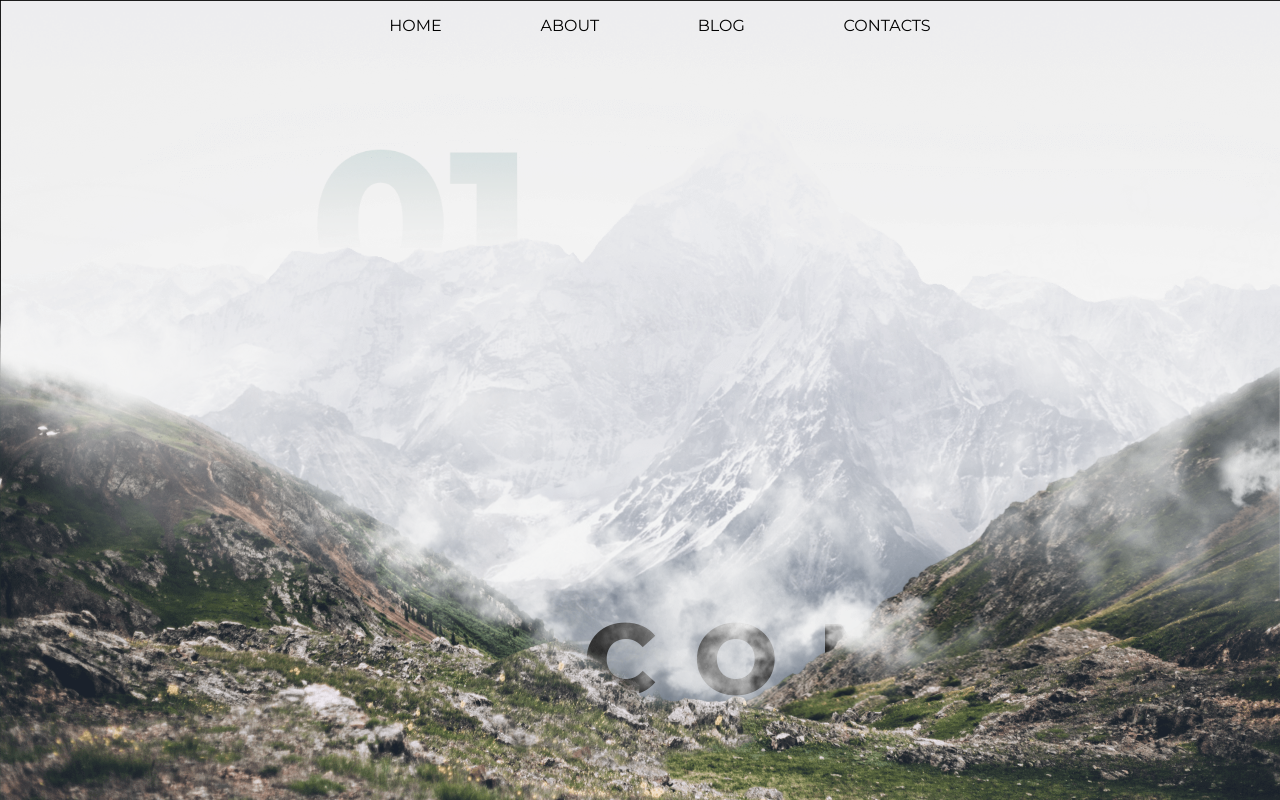
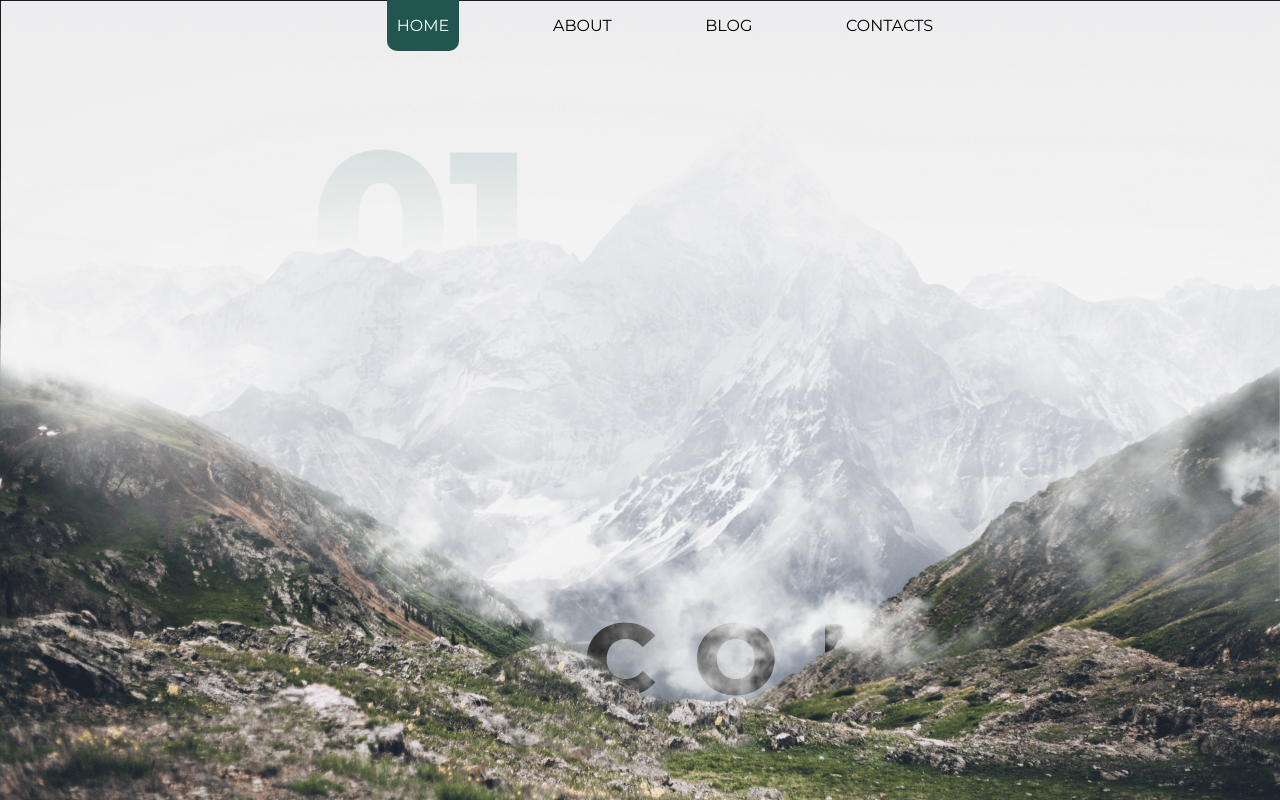
Before and after one commit to dima-kelasev/Blog, a React (Create React App) app: page / in a window 1280 px wide. Shown: the top 800 px of the page. Built offline with nearby package versions, Linux system fonts and the light colour scheme; what react-alert-template-basic would draw is missing.

Commit message:
fix text about

```diff
--- a/package.json
+++ b/package.json
@@ -22,6 +22,7 @@
     "react-router-dom": "^5.2.0",
     "react-scripts": "4.0.3",
     "react-sizeme": "^3.0.1",
+    "react-transition-group": "^4.4.1",
     "react-use-window-size": "^1.0.1",
     "redux": "^4.0.5",
     "redux-thunk": "^2.3.0",
--- a/src/App.js
+++ b/src/App.js
@@ -6,7 +6,8 @@ import Home from './component/Home/Home';
 import Conacts from './component/Contact/Cantact'
 import NotFound from './component/NotFound/NotFound';
 import { BrowserRouter, Route, Switch } from 'react-router-dom';
-import Nav from './component/Nav/nav'
+import Nav from './component/Nav/nav';
+import { SwitchTransition, CSSTransition } from "react-transition-group";
 
  function App() {
     return (
--- a/src/component/About/components/About/TextSkil.js
+++ b/src/component/About/components/About/TextSkil.js
@@ -35,7 +35,6 @@ const TextSkil = () => {
           <h2>DevOps</h2>
           <ul>
             <li>Nginx</li>
-            <li>Nginx</li>
             <li>Heroku</li>
             <li>AWS</li>
           </ul>
--- a/src/component/Blog/BlogPage.js
+++ b/src/component/Blog/BlogPage.js
@@ -4,11 +4,18 @@ import { Link, RichText, Date } from 'prismic-reactjs';
 import './style.css';
 import Loader from './components/Loader';
 import { apiEndpoint, accessToken} from '../../data/constants';
+import {useDispatch, useSelector} from "react-redux";
+import postReducers from "../../reducers/post/postReducers";
+
 
 
 const BlogPage = () => {
-	const [posts, setPosts] = React.useState([]);
+	// const [posts, setPosts] = React.useState([]);
 	const [loading, setLoading] = React.useState(false);
+	const dispatch = useDispatch();
+	const posts = useSelector((state) => state.postReducers.posts);
+
+	console.log('posts', posts);
 
 	// useDispatch, useSelector
 
@@ -21,7 +28,8 @@ const BlogPage = () => {
 					Prismic.Predicates.at('document.type', 'blog')
 				)
 				if (response) {
-					setPosts(response.results)
+					// setPosts(response.results)
+					dispatch({ type:'UPDATE_POSTS', dataPosts: response.results})
 				}
 			} catch (error) {
 				console.error(error);
--- a/src/component/Nav/nav.js
+++ b/src/component/Nav/nav.js
@@ -1,21 +1,27 @@
 import * as React from 'react';
-import {Link} from "react-router-dom";
+import {Link, NavLink} from "react-router-dom";
+import './navStyle.css'
 
 const Navigation = () => {
+  const checkActive = (match, location) => {
+    if(!location) return false;
+    const {pathname} = location;
+    return pathname === "/";
+  }
   return(
     <nav className='nav_bar'>
       <ul className='header'>
         <li >
-          <Link className='header_link' to="/">Home</Link>
+          <NavLink activeClassName='active' isActive={checkActive} className='header_link' to="/">Home</NavLink>
         </li>
         <li>
-          <Link className='header_link' to="/about">About</Link>
+          <NavLink activeClassName='active' className='header_link' to="/about">About</NavLink>
         </li>
         <li>
-          <Link className='header_link' to="/blog">Blog</Link>
+          <NavLink activeClassName='active' className='header_link' to="/blog">Blog</NavLink>
         </li>
         <li>
-          <Link className='header_link' to="/contact">Contacts</Link>
+          <NavLink activeClassName='active' className='header_link' to="/contact">Contacts</NavLink>
         </li>
       </ul>
     </nav>
--- /dev/null
+++ b/src/component/Nav/navStyle.css
@@ -0,0 +1,7 @@
+.active {
+    background: #20564E;
+    padding: 16px 10px;
+    border-bottom-left-radius: 10px;
+    border-bottom-right-radius: 10px;
+    color: #fff;
+}
--- a/src/index.js
+++ b/src/index.js
@@ -5,16 +5,16 @@ import App from './App';
 import reportWebVitals from './reportWebVitals';
 import {BrowserRouter} from 'react-router-dom';
 import {createStore} from 'redux';
-import Allreducers from './reducers/Allreducers'
+import allreducers from './reducers/allreducers'
 import {Provider} from 'react-redux'
 import { transitions, positions, types, Provider as AlertProvider } from 'react-alert'
 import AlertTemplate from 'react-alert-template-basic'
 
-const initialState = [];
+const store = createStore(
+  allreducers
+)
 
-function Store( state = initialState, action) {
 
-}
 const options = {
   position: positions.BOTTOM_CENTER,
   timeout: 7000,
@@ -23,7 +23,6 @@ const options = {
   transition: transitions.FADE
 }
 
-const store = createStore(Allreducers)
 
 ReactDOM.render(
   <AlertProvider template={AlertTemplate} {...options}>
--- a/src/reducers/Allreducers.js
+++ b/src/reducers/allreducers.js
@@ -1,8 +1,8 @@
 import { combineReducers } from 'redux'
-import posrReducers from './post/postReducers'
+import postReducers from './post/postReducers'
 
 const Reducers = combineReducers({
-	posrReducers,
+	postReducers,
 })
 
 export default Reducers;
--- a/src/reducers/post/postReducers.js
+++ b/src/reducers/post/postReducers.js
@@ -1,7 +1,16 @@
-import BlogPage from '../../component/Blog/BlogPage';
+const initialState = {
+  posts: [],
+  name: 'vasya'
+};
 
-export default function () {
-	return (
-		<BlogPage />
-	)
-}
+export default (state = initialState, action) => {
+  switch (action.type) {
+    case 'UPDATE_POSTS':
+      return {
+        ...initialState,
+        posts: action.dataPosts
+      }
+    default:
+      return state;
+  }
+};
```
Also changed, not shown: 28 other files (tests, documents, lock files or other folders).
